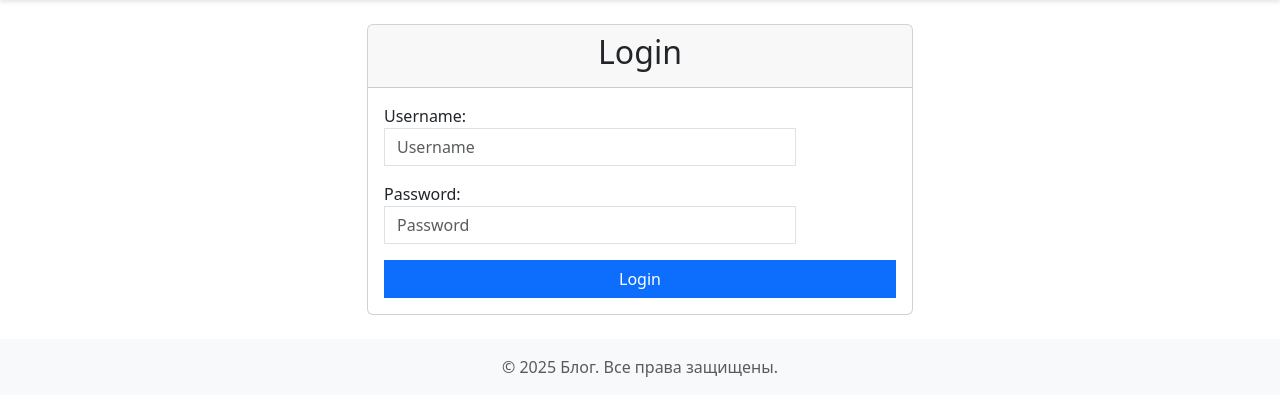
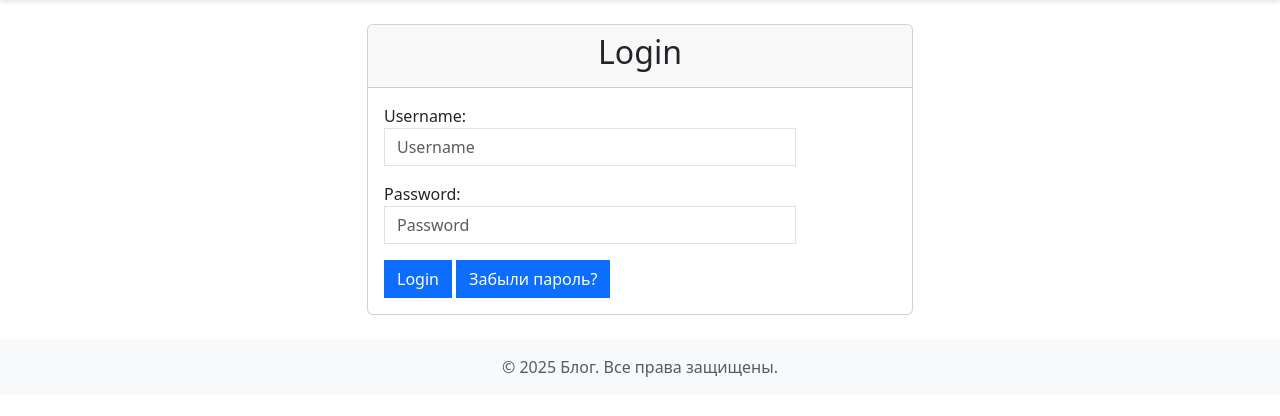
Before and after one commit to flesher-dizainer/Django, a Django app: page /accounts/login/ in a window 1280 px wide. Shown: the part 62-478 px from the top of the page. Run offline with Django 5.2, Linux system fonts and the light colour scheme.

Commit message:
HW28. Изменение и создание шаблонов форм для работы с профилем.

```diff
--- a/accounts_app/templates/account_app/login.html
+++ b/accounts_app/templates/account_app/login.html
@@ -23,7 +23,8 @@
                             {% endif %}
                         </div>
                     {% endfor %}
-                    <button type="submit" class="btn btn-primary w-100">Login</button>
+                    <button type="submit" class="btn btn-primary">Login</button>
+					<a  href="{% url 'accounts_app:password_reset' %}" class="btn btn-primary">Забыли пароль?</a>
                 </form>
             </div>
         </div>
```
Also changed, not shown: static/CSS/main.css (+9 -4 lines).
